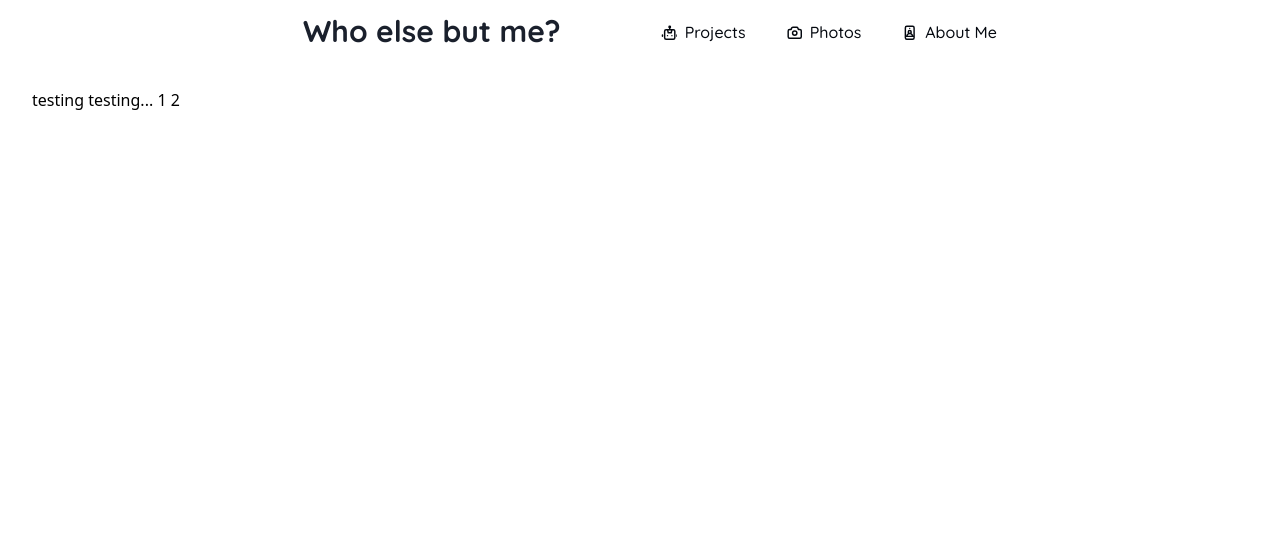
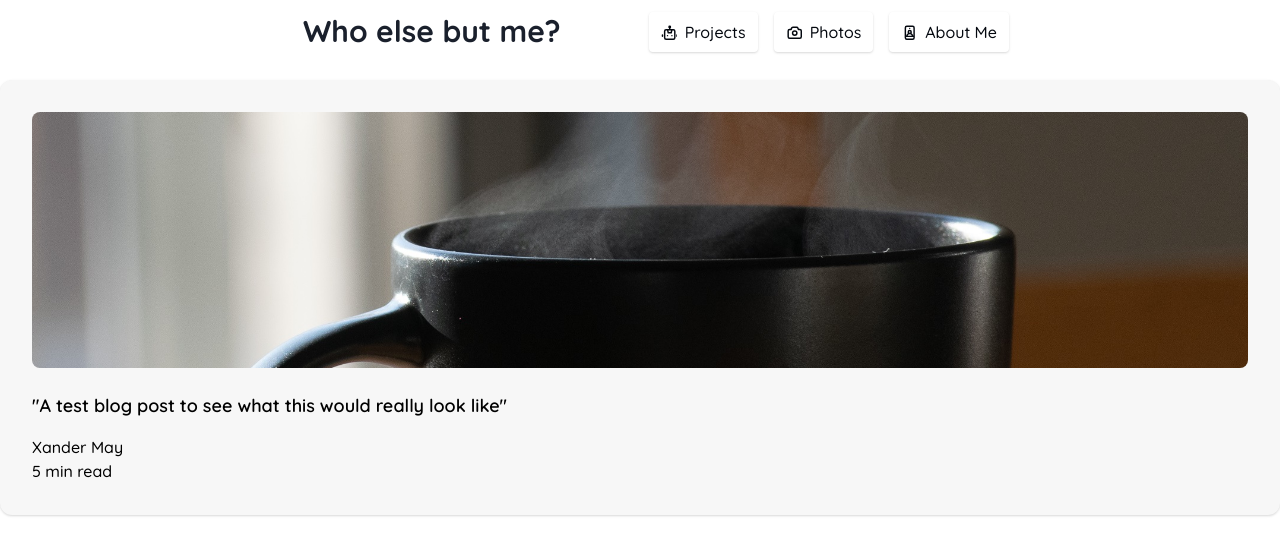
Before and after one commit to xmaayy/xmaayy.github.io, a Nuxt app: page / in a window 1280 px wide. Shown: the top 554 px of the page. Built offline with nearby package versions, Linux system fonts and the light colour scheme.

Commit message:
Adding blog post to the website
I have now added the blog post format to the website with hovering and sumamries. Next will be making them into a template

```diff
--- a/components/Header.vue
+++ b/components/Header.vue
@@ -44,16 +44,16 @@ export default {
 .btn {
   font-family: "quicksand";
   font-weight: "200";
-  @apply ml-4 px-3 py-2 rounded font-medium text-darkest inline-flex items-center;
+  @apply ml-4 px-3 py-2 rounded font-medium text-darkest inline-flex items-center shadow;
 }
 .btn:hover {
-  @apply text-medium;
+  @apply text-medium shadow-xl;
 }
 .btn:focus {
-  @apply outline-none;
+  @apply outline-none shadow-2xl;
 }
 .btn-blue {
-  @apply bg-blue-500 text-white;
+  @apply bg-blue-500 text-white ;
 }
 .btn-blue:hover {
   @apply bg-blue-700;
--- a/pages/header.vue
+++ /dev/null
@@ -1,35 +0,0 @@
-<template>
-              <div class="flex items-center">
-              <div class="flex-shrink-0">
-                <img
-                  class="h-8 w-8"
-                  src="https://tailwindui.com/img/logos/workflow-mark-indigo-400.svg"
-                  alt="Workflow logo"
-                >
-              </div>
-              <div class="hidden md:block">
-                <div class="ml-10 flex items-baseline">
-                  <a
-                    href="#"
-                    class="px-3 py-2 rounded-md text-sm font-medium text-white bg-gray-900 focus:outline-none focus:text-white focus:bg-gray-700"
-                  >Dashboard</a>
-                  <a
-                    href="#"
-                    class="ml-4 px-3 py-2 rounded-md text-sm font-medium text-gray-300 hover:text-white hover:bg-gray-700 focus:outline-none focus:text-white focus:bg-gray-700"
-                  >Team</a>
-                  <a
-                    href="#"
-                    class="ml-4 px-3 py-2 rounded-md text-sm font-medium text-gray-300 hover:text-white hover:bg-gray-700 focus:outline-none focus:text-white focus:bg-gray-700"
-                  >Projects</a>
-                  <a
-                    href="#"
-                    class="ml-4 px-3 py-2 rounded-md text-sm font-medium text-gray-300 hover:text-white hover:bg-gray-700 focus:outline-none focus:text-white focus:bg-gray-700"
-                  >Calendar</a>
-                  <a
-                    href="#"
-                    class="ml-4 px-3 py-2 rounded-md text-sm font-medium text-gray-300 hover:text-white hover:bg-gray-700 focus:outline-none focus:text-white focus:bg-gray-700"
-                  >Reports</a>
-                </div>
-              </div>
-            </div>
-</template>
--- a/pages/index.vue
+++ b/pages/index.vue
@@ -2,37 +2,60 @@
   <div>
     <div>
       <the-header></the-header>
-      <header class="bg-white shadow">
-      </header>
+      <header class="bg-white shadow"></header>
       <main>
-        <div class="max-w-7xl mx-auto py-6 sm:px-6 lg:px-8">
-          <!-- Replace with your content -->
-          testing testing... 1 2
-          <!-- /End replace -->
-        </div>
+        <figure class="blogpost blogfig container mx-auto bg-lightest rounded-xl p-8 m-4 l-4">
+          <a href="#">
+          <img
+            class="w-full h-64 object-cover rounded-lg mx-auto"
+            src="/coffee.jpg"
+            alt=""
+          />
+          <div class="pt-6 space-y-4">
+            <blockquote>
+              <p class="text-lg font-semibold">
+                "A test blog post to see what this would really look like"
+              </p>
+            </blockquote>
+            <figcaption class="font-medium">
+              <div class="text-cyan-600">Xander May</div>
+              <div cla>5 min read</div>
+            </figcaption>
+          </div>
+          </a>
+        </figure>
       </main>
     </div>
   </div>
 </template>
 
 <script>
-import Header from "../components/Header"
+import Header from "../components/Header";
 export default {
   data() {
     return {
-      isOpen: false
-    }
+      isOpen: false,
+    };
   },
   methods: {
-    toggle () {
-      this.isOpen = !this.isOpen
-    }
+    toggle() {
+      this.isOpen = !this.isOpen;
+    },
   },
   components: {
-    "the-header":Header
-  }
-}
+    "the-header": Header,
+  },
+};
 </script>
 
 <style>
+.blogfig {
+  font-family: "quicksand";
+}
+.blogpost {
+  @apply shadow;
+}
+.blogpost:hover {
+  @apply shadow-2xl;
+}
 </style>
--- a/tailwind.config.js
+++ b/tailwind.config.js
@@ -11,8 +11,11 @@ module.exports = {
         dark: "#507DBC", // Glacious
         medium: "#A1C6EA", // Baby Blue Eyes
         light: "#BBD1EA", // Beau Blue
-        lightest: "#F3F6F7" // Cultured
+        lightest: "#F7F7F7" // Cultured
       }
-    }
+    },
+    container: {
+      center: true,
+    },
   }
 }
```
Also changed, not shown: static/coffee.jpg (added).
